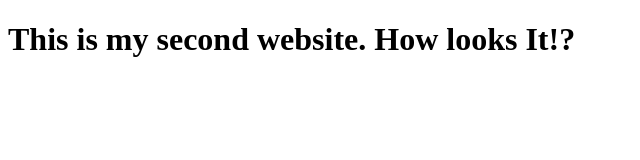
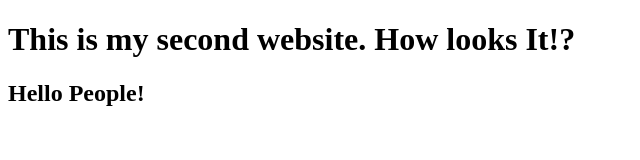
Before and after one commit to coder-Jahirul-Islam/my-second_website, a plain HTML site: page index.html in a window 1280 px wide. Shown: the whole page, without its empty margins (0-640 px from the left). Drawn offline with Linux system fonts and the light colour scheme.

Commit message:
new file added

```diff
--- a/index.html
+++ b/index.html
@@ -8,5 +8,6 @@
 </head>
 <body>
     <h1>This is my second website. How looks It!?</h1>
+    <h2>Hello People!</h2>
 </body>
 </html>
```
